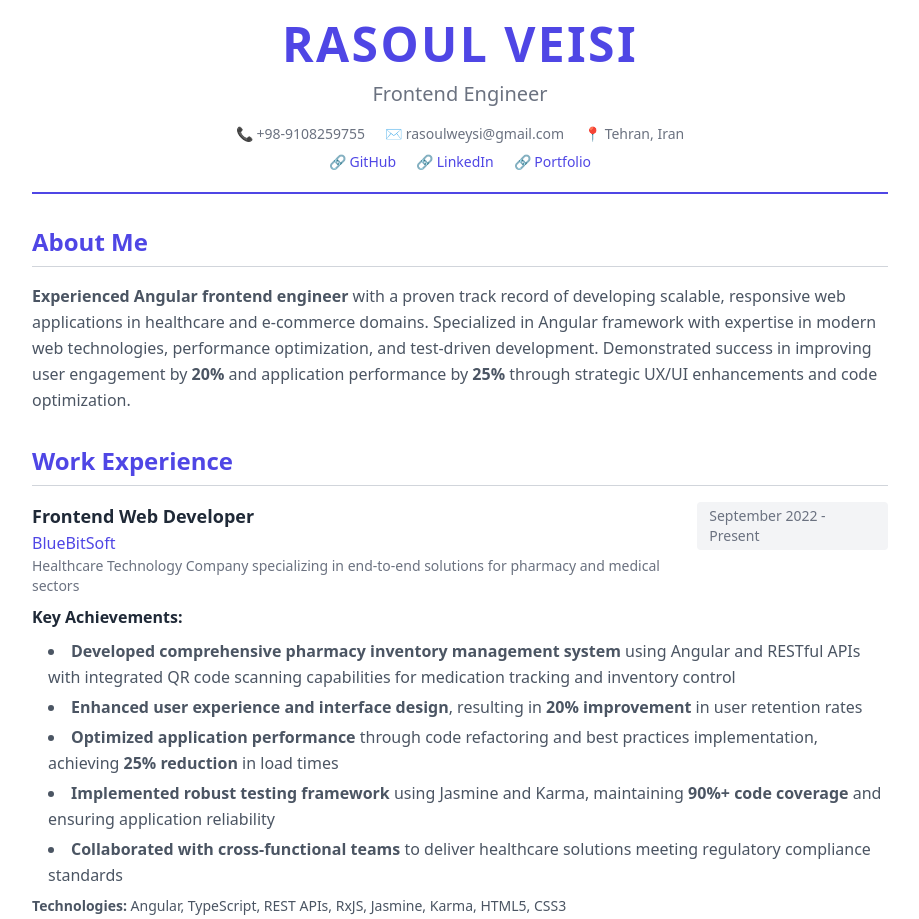
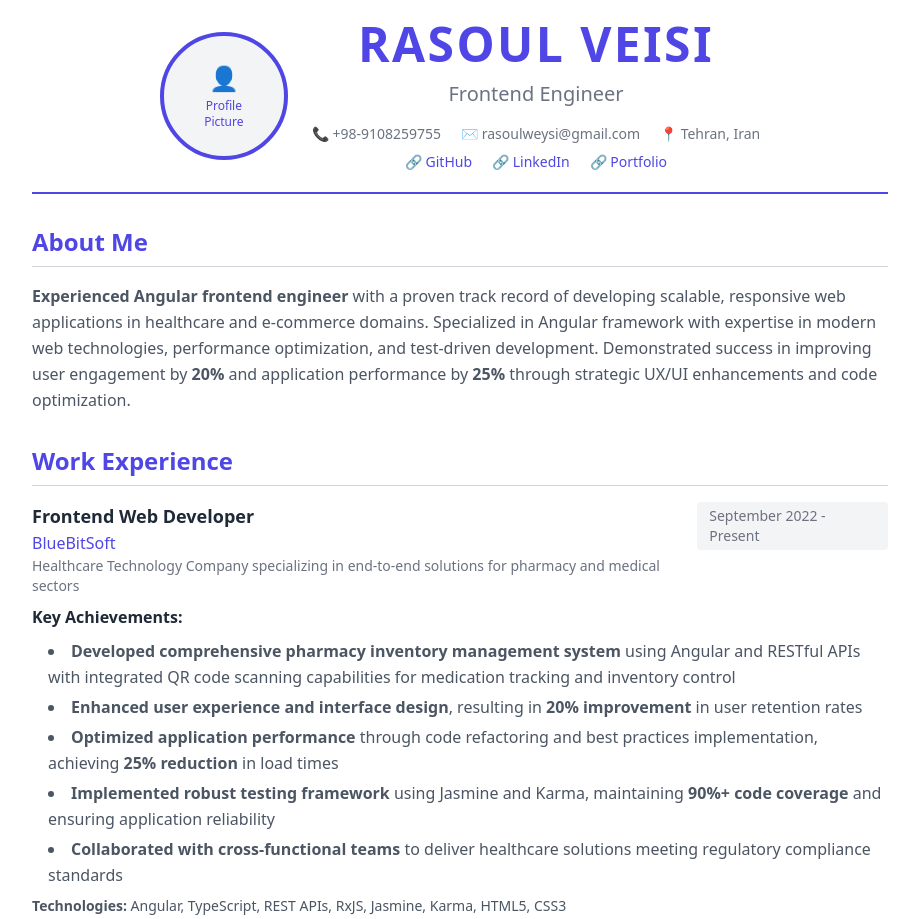
Before and after one commit to rasoulveisi/rasoulveisi.github.io, a plain HTML site: page index.html in a window 1280 px wide. Shown: the top 919 px of the page, without its empty margins (180-1099 px from the left). Drawn offline with nearby package versions, Linux system fonts and the light colour scheme.

Commit message:
Enhance index.html and resume.tex by adding a profile picture section and restructuring the layout for improved presentation. The profile picture is now included in both the HTML and LaTeX formats.

```diff
--- a/index.html
+++ b/index.html
@@ -7,7 +7,24 @@
     <script src="https://cdn.tailwindcss.com"></script>
 </head>
 <body class="font-sans leading-relaxed max-w-4xl mx-auto p-5 text-gray-800">
-    <div class="text-center border-b-2 border-indigo-600 pb-5 mb-8">
+    <div class="border-b-2 border-indigo-600 pb-5 mb-8">
+        <div class="flex flex-col md:flex-row items-center justify-center gap-6">
+            <!-- Profile Picture -->
+            <div class="flex-shrink-0">
+                <div class="w-32 h-32 rounded-full border-4 border-indigo-600 overflow-hidden bg-gray-100 flex items-center justify-center">
+                    <!-- Replace this placeholder with your actual profile picture -->
+                    <img id="profile-pic" src="./profile.jpg" alt="Rasoul Veisi Profile Picture"
+                         class="w-full h-full object-cover hidden"
+                         onerror="this.style.display='none'; document.getElementById('profile-placeholder').style.display='flex';">
+                    <div id="profile-placeholder" class="text-indigo-600 text-center">
+                        <div class="text-2xl mb-1">👤</div>
+                        <div class="text-xs">Profile<br>Picture</div>
+                    </div>
+                </div>
+            </div>
+
+            <!-- Name and Contact Info -->
+            <div class="text-center">
                 <h1 class="text-4xl md:text-5xl text-indigo-600 font-bold uppercase tracking-wider mb-0">Rasoul Veisi</h1>
                 <p class="text-xl text-gray-500 mt-3 mb-0">Frontend Engineer</p>
                 <div class="flex justify-center flex-wrap gap-5 mt-4 text-sm text-gray-500">
@@ -19,6 +36,8 @@
                     <a href="https://github.com/rasoulveisi" class="text-indigo-600 hover:text-indigo-800 transition-colors">🔗 GitHub</a>
                     <a href="http://linkedin.com/in/rasoulveisi" class="text-indigo-600 hover:text-indigo-800 transition-colors">🔗 LinkedIn</a>
                     <a href="https://rasoulveisi.github.io/" class="text-indigo-600 hover:text-indigo-800 transition-colors">🔗 Portfolio</a>
+                </div>
+            </div>
         </div>
     </div>
 
```
Also changed, not shown: profile.jpg (added), 1 other file. Lines whose indentation alone changed are shown as unchanged.
